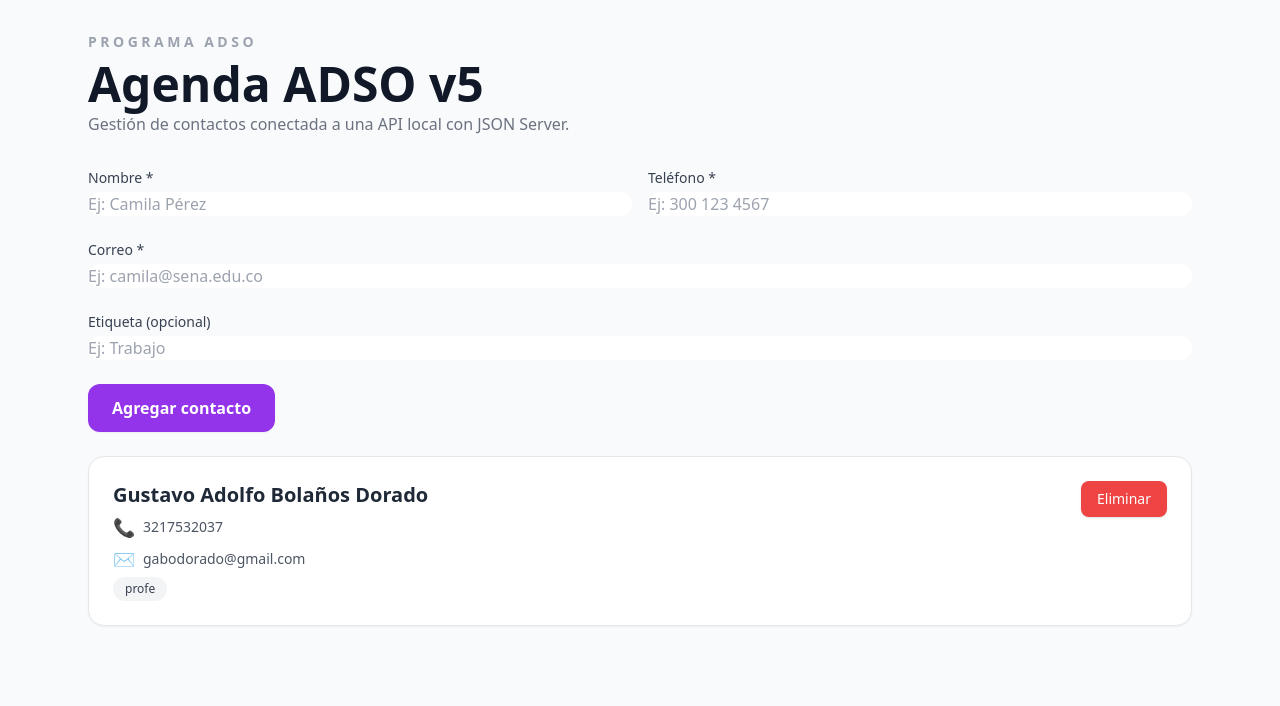
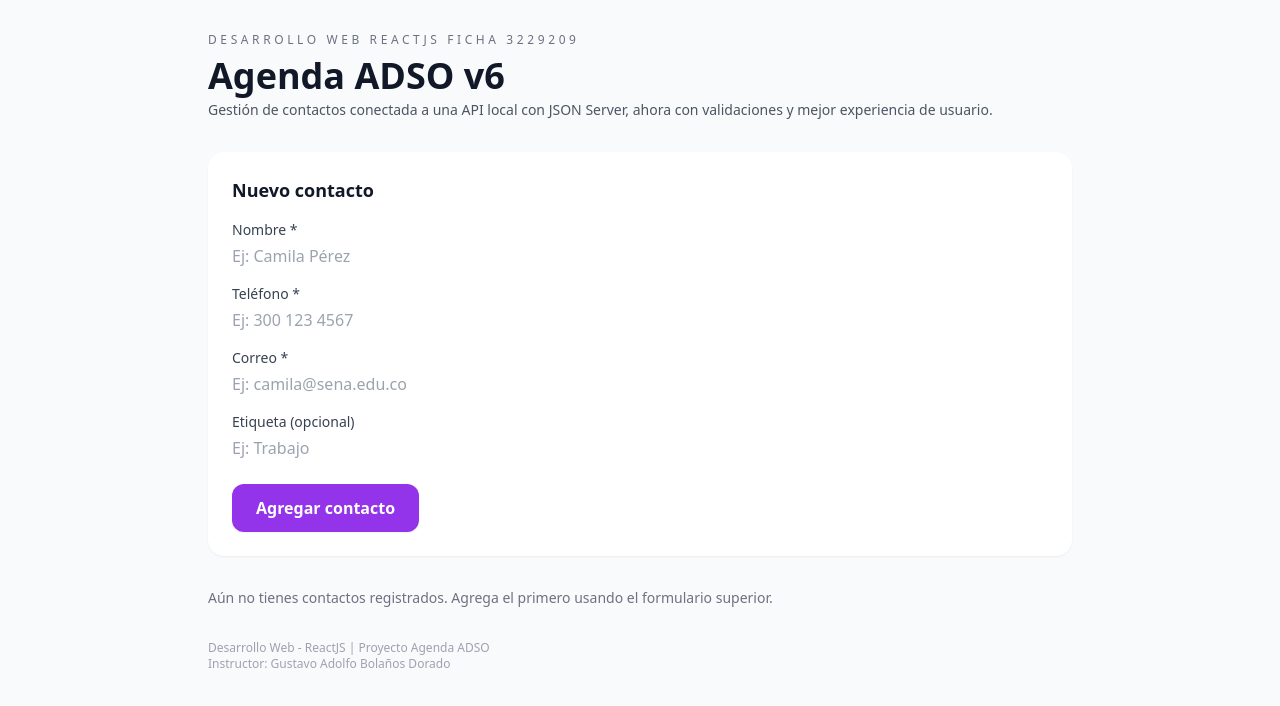
Before and after one commit to JuanEstebanLT/Agenda-ADSO-3229209, a React (Vite) app in the folder agenda-adso/: page / in a window 1280 px wide. Shown: the top 706 px of the page. Built offline with nearby package versions, Linux system fonts and the light colour scheme; data requests are answered from the project's data file.

Commit message:
feat(agenda-adso) Clase_8_Agenda_ADSO_v6_Validaciones_UX

```diff
--- a/agenda-adso/db.json
+++ b/agenda-adso/db.json
@@ -1,11 +1,4 @@
 {
-  "contactos": [
-    {
-      "id": "1d3f",
-      "nombre": "Gustavo Adolfo Bolaños Dorado",
-      "telefono": "3217532037",
-      "correo": "gabodorado@gmail.com",
-      "etiqueta": "profe"
-    }
-  ]
+  "contactos": [],
+  "$schema": "./node_modules/json-server/schema.json"
 }
--- a/agenda-adso/src/App.jsx
+++ b/agenda-adso/src/App.jsx
@@ -139,7 +139,7 @@
   );
 }
 
-*/
+
 
 // CLASE 5 Y CLASE 6
 import { useEffect, useState } from "react";
@@ -198,7 +198,7 @@
 
   return (
     <main className="min-h-screen bg-gray-50">
-      {/* Encabezado */}
+      {/* Encabezado }
       <header className="max-w-6xl mx-auto px-6 pt-8">
         <p className="text-sm font-semibold text-gray-400 tracking-[0.25em] uppercase">
           Programa ADSO
@@ -212,7 +212,7 @@
       </header>
 
       <section className="max-w-6xl mx-auto px-6 py-8 space-y-6">
-        {/* Mensajes */}
+        {/* Mensajes }
         {error && (
           <div className="rounded-xl bg-red-50 border border-red-200 px-4 py-3 text-sm text-red-700">
             {error}
@@ -225,10 +225,10 @@
           </div>
         )}
 
-        {/* Formulario */}
+        {/* Formulario }
         <FormularioContacto onAgregar={agregarContacto} />
 
-        {/* Lista */}
+        {/* Lista }
         <div className="space-y-4">
           {contactos.length === 0 && !cargando && (
             <p className="text-gray-500 text-sm">
@@ -248,3 +248,125 @@
     </main>
   );
 }
+
+*/
+
+// CLASE 8
+
+import { useEffect, useState } from "react";
+import { listarContactos, crearContacto, eliminarContactoPorId } from "./api";
+import FormularioContacto from "./Components/FormularioContacto";
+import ContactoCard from "./Components/ContactoCard";
+
+function App() {
+  const [contactos, setContactos] = useState([]);
+  const [cargando, setCargando] = useState(true);
+  const [error, setError] = useState("");
+
+  useEffect(() => {
+    const cargarContactos = async () => {
+      try {
+        setCargando(true);
+        setError("");
+        const data = await listarContactos();
+        setContactos(data);
+      } catch (error) {
+        console.error("Error al cargar contactos:", error);
+        setError(
+          "No se pudieron cargar los contactos. Verifica que el servidor esté encendido e intenta de nuevo."
+        );
+      } finally {
+        setCargando(false);
+      }
+    };
+
+    cargarContactos();
+  }, []);
+
+  const onAgregarContacto = async (nuevoContacto) => {
+    try {
+      setError("");
+      const creado = await crearContacto(nuevoContacto);
+      setContactos((prev) => [...prev, creado]);
+    } catch (error) {
+      console.error("Error al crear contacto:", error);
+      setError(
+        "No se pudo guardar el contacto. Verifica tu conexión o el estado del servidor e intenta nuevamente."
+      );
+      throw error;
+    }
+  };
+
+  const onEliminarContacto = async (id) => {
+    try {
+      setError("");
+      await eliminarContactoPorId(id);
+      setContactos((prev) => prev.filter((c) => c.id !== id));
+    } catch (error) {
+      console.error("Error al eliminar contacto:", error);
+      setError(
+        "No se pudo eliminar el contacto. Vuelve a intentarlo o verifica el servidor."
+      );
+    }
+  };
+
+  return (
+    <div className="min-h-screen bg-gray-50">
+      <div className="max-w-4xl mx-auto px-4 py-8">
+        <header className="mb-8">
+          <p className="text-xs tracking-[0.3em] text-gray-500 uppercase">
+            Desarrollo Web ReactJS Ficha 3229209
+          </p>
+          <h1 className="text-4xl font-extrabold text-gray-900 mt-2">
+            Agenda ADSO v6
+          </h1>
+          <p className="text-sm text-gray-600 mt-1">
+            Gestión de contactos conectada a una API local con JSON Server,
+            ahora con validaciones y mejor experiencia de usuario.
+          </p>
+        </header>
+
+        {error && (
+          <div className="mb-4 rounded-xl bg-red-50 border border-red-200 px-4 py-3">
+            <p className="text-sm font-medium text-red-700">{error}</p>
+          </div>
+        )}
+
+        {cargando ? (
+          <p className="text-sm text-gray-500">Cargando contactos...</p>
+        ) : (
+          <>
+            <FormularioContacto onAgregar={onAgregarContacto} />
+
+            <section className="space-y-4">
+              {contactos.length === 0 ? (
+                <p className="text-sm text-gray-500">
+                  Aún no tienes contactos registrados. Agrega el primero usando
+                  el formulario superior.
+                </p>
+              ) : (
+                contactos.map((c) => (
+                  <ContactoCard
+                    key={c.id}
+                    nombre={c.nombre}
+                    telefono={c.telefono}
+                    correo={c.correo}
+                    etiqueta={c.etiqueta}
+                    onEliminar={() => onEliminarContacto(c.id)}
+                  />
+                ))
+              )}
+            </section>
+          </>
+        )}
+
+        <footer className="mt-8 text-xs text-gray-400">
+          <p>Desarrollo Web - ReactJS | Proyecto Agenda ADSO</p>
+          <p>Instructor: Gustavo Adolfo Bolaños Dorado</p>
+        </footer>
+      </div>
+    </div>
+  );
+}
+
+export default App;
--- a/agenda-adso/src/Components/FormularioContacto.jsx
+++ b/agenda-adso/src/Components/FormularioContacto.jsx
@@ -144,7 +144,7 @@
     </form>
   );
 }
-*/
+
 
 // CLASE 7
 
@@ -185,9 +185,9 @@
 
   return (
     <form onSubmit={onSubmit} className="space-y-6">
-      {/* Grid: 1 columna en móvil, 2 en pantallas medianas+ */}
+      {/* Grid: 1 columna en móvil, 2 en pantallas medianas+ }
       <div className="grid grid-cols-1 md:grid-cols-2 gap-4">
-        {/* Campo: Nombre */}
+        {/* Campo: Nombre }
         <div>
           <label className="block text-sm font-medium text-gray-700 mb-1">
             Nombre *
@@ -201,7 +201,7 @@
           />
         </div>
 
-        {/* Campo: Teléfono */}
+        {/* Campo: Teléfono }
         <div>
           <label className="block text-sm font-medium text-gray-700 mb-1">
             Teléfono *
@@ -216,7 +216,7 @@
         </div>
       </div>
 
-      {/* Campo: Correo */}
+      {/* Campo: Correo }
       <div>
         <label className="block text-sm font-medium text-gray-700 mb-1">
           Correo *
@@ -230,7 +230,7 @@
         />
       </div>
 
-      {/* Campo: Etiqueta opcional */}
+      {/* Campo: Etiqueta opcional }
       <div>
         <label className="block text-sm font-medium text-gray-700 mb-1">
           Etiqueta (opcional)
@@ -244,7 +244,7 @@
         />
       </div>
 
-      {/* Botón principal */}
+      {/* Botón principal }
       <button
         type="submit"
         className="w-full md:w-auto bg-purple-600 hover:bg-purple-700 text-white px-6 py-3 rounded-xl font-semibold shadow-sm"
@@ -254,3 +254,170 @@
     </form>
   );
 }
+*/
+
+// CLASE 8
+
+import { useState } from "react";
+
+function FormularioContacto({ onAgregar }) {
+  const [form, setForm] = useState({
+    nombre: "",
+    telefono: "",
+    correo: "",
+    etiqueta: "",
+  });
+
+  const [errores, setErrores] = useState({
+    nombre: "",
+    telefono: "",
+    correo: "",
+  });
+
+  const [enviando, setEnviando] = useState(false);
+
+  const onChange = (e) => {
+    const { name, value } = e.target;
+    setForm((prevForm) => ({
+      ...prevForm,
+      [name]: value,
+    }));
+  };
+
+  function validarFormulario() {
+    const nuevosErrores = { nombre: "", telefono: "", correo: "" };
+
+    if (!form.nombre.trim()) {
+      nuevosErrores.nombre = "El nombre es obligatorio.";
+    }
+
+    if (!form.telefono.trim()) {
+      nuevosErrores.telefono = "El teléfono es obligatorio.";
+    }
+
+    if (!form.correo.trim()) {
+      nuevosErrores.correo = "El correo es obligatorio.";
+    } else if (!form.correo.includes("@")) {
+      nuevosErrores.correo = "El correo debe contener @.";
+    }
+
+    setErrores(nuevosErrores);
+
+    return (
+      !nuevosErrores.nombre &&
+      !nuevosErrores.telefono &&
+      !nuevosErrores.correo
+    );
+  }
+
+  const onSubmit = async (e) => {
+    e.preventDefault();
+
+    const esValido = validarFormulario();
+    if (!esValido) return;
+
+    try {
+      setEnviando(true);
+      await onAgregar(form);
+
+      setForm({
+        nombre: "",
+        telefono: "",
+        correo: "",
+        etiqueta: "",
+      });
+
+      setErrores({
+        nombre: "",
+        telefono: "",
+        correo: "",
+      });
+    } finally {
+      setEnviando(false);
+    }
+  };
+
+  return (
+    <form
+      className="bg-white shadow-sm rounded-2xl p-6 space-y-4 mb-8"
+      onSubmit={onSubmit}
+    >
+      <h2 className="text-lg font-semibold text-gray-900 mb-2">
+        Nuevo contacto
+      </h2>
+
+      <div>
+        <label className="block text-sm font-medium text-gray-700 mb-1">
+          Nombre *
+        </label>
+        <input
+          className="w-full rounded-xl border-gray-300 focus:ring-purple-500 focus:border-purple-500"
+          name="nombre"
+          placeholder="Ej: Camila Pérez"
+          value={form.nombre}
+          onChange={onChange}
+        />
+        {errores.nombre && (
+          <p className="mt-1 text-xs text-red-600">{errores.nombre}</p>
+        )}
+      </div>
+
+      <div>
+        <label className="block text-sm font-medium text-gray-700 mb-1">
+          Teléfono *
+        </label>
+        <input
+          className="w-full rounded-xl border-gray-300 focus:ring-purple-500 focus:border-purple-500"
+          name="telefono"
+          placeholder="Ej: 300 123 4567"
+          value={form.telefono}
+          onChange={onChange}
+        />
+        {errores.telefono && (
+          <p className="mt-1 text-xs text-red-600">{errores.telefono}</p>
+        )}
+      </div>
+
+      <div>
+        <label className="block text-sm font-medium text-gray-700 mb-1">
+          Correo *
+        </label>
+        <input
+          className="w-full rounded-xl border-gray-300 focus:ring-purple-500 focus:border-purple-500"
+          name="correo"
+          placeholder="Ej: camila@sena.edu.co"
+          value={form.correo}
+          onChange={onChange}
+        />
+        {errores.correo && (
+          <p className="mt-1 text-xs text-red-600">{errores.correo}</p>
+        )}
+      </div>
+
+      <div>
+        <label className="block text-sm font-medium text-gray-700 mb-1">
+          Etiqueta (opcional)
+        </label>
+        <input
+          className="w-full rounded-xl border-gray-300 focus:ring-purple-500 focus:border-purple-500"
+          name="etiqueta"
+          placeholder="Ej: Trabajo"
+          value={form.etiqueta}
+          onChange={onChange}
+        />
+      </div>
+
+      <div className="pt-2">
+        <button
+          type="submit"
+          disabled={enviando}
+          className="w-full md:w-auto bg-purple-600 hover:bg-purple-700 disabled:bg-purple-300 disabled:cursor-not-allowed text-white px-6 py-3 rounded-xl font-semibold shadow-sm"
+        >
+          {enviando ? "Guardando..." : "Agregar contacto"}
+        </button>
+      </div>
+    </form>
+  );
+}
+
+export default FormularioContacto;
```
